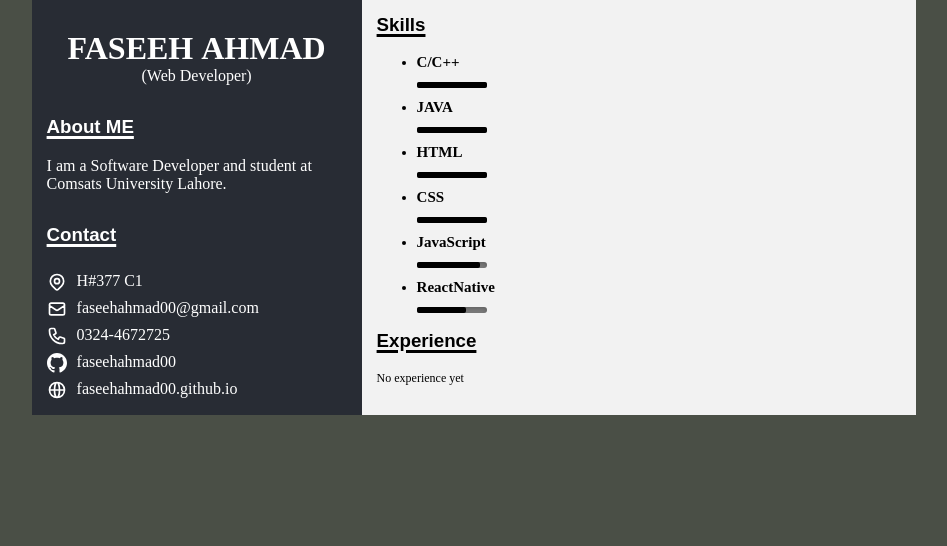
After one commit to faseehahmad00/cv, a PHP site: page / in a window 1280 px wide. The commit adds this page. Shown: the part 254-800 px from the top of the page, without its empty margins (166-1113 px from the left). Run offline with PHP 8.4, Linux system fonts and the light colour scheme.

Commit message:
fixed contrast issues

```diff
--- a/index.css
+++ b/src/index.css
@@ -1,31 +1,33 @@
 body {
-  background-color: black;
+  background-color:#4A4F46;
   display: flex;
   justify-content: center;
   align-items: center;
 }
 
 .container {
-  background-color: brown;
-  min-height: 100vh;
-  width: 80%;
+  /* position: absolute;
+  top: 0px; */
+  width: 70%;
   display: flex;
   flex-direction: row;
 }
 
 .profile {
-  flex: 3;
+  flex: 3.3;
   background-color: #282c34;
   display: flex;
   flex-direction: column;
   color: white;
   text-align: left;
   padding: 15px;
+  min-width: 300px;
 }
 
 .detailscontainer {
+  min-width: 200px;
   background-color: #ffffff;
-  flex: 7;
+  flex: 6.7;
   display: flex;
   flex-direction: column;
 }
@@ -43,15 +45,21 @@ body {
     height: 20px;
     width: 20px;
     margin-right: 10px;
+    color: white;
 }
-
+.imgcontainer{
+  margin-top: 20px;
+  display: flex;
+  justify-content: center;
+  align-items: center;
+  min-height: 220px;
+}
 .img {
   max-height: 200px;
   max-width: 200px;
   border-radius: 100px;
-  margin-top: 30px;
-  align-self: center;
 }
+
 .profile h1 {
   align-self: center;
   margin-bottom: 0px;
@@ -61,26 +69,30 @@ body {
     text-decoration: none;
 }
 .profile a:hover{
-    color:green;
+    color:#c9cac5;
 }
 .profile p {
   align-self: center;
   margin-top: 0px;
   font-size: 16px;
 }
-
+.profile ul{
+  padding:0;
+  margin: 0;
+}
 .profile li{
+  list-style-type: none;
     margin-top: 7px;
     display: flex;
     justify-content: flex-start;
-    align-items: center;
-
+    align-items: flex-start;
 }
 .profile h3 , .detailscontainer h3{
   font-family: sans-serif;
   text-decoration: underline solid;
   text-underline-offset: 3px;
   text-decoration-thickness: 3px;
+  margin-top: 15px;
 }
 
 .detailscontainer p{
--- /dev/null
+++ b/src/index.html
@@ -0,0 +1,83 @@
+<!DOCTYPE html>
+<html lang="en">
+  <head>
+
+    <meta charset="UTF-8" />
+    <meta http-equiv="X-UA-Compatible" content="IE=edge" />
+    <meta name="viewport" content="width=device-width, initial-scale=1.0" />
+    <title>CV</title>
+    <link rel="stylesheet" href="./index.css" />
+  </head>
+  <body>
+      <div class="container">
+      <div class="profile">
+        <div class="imgcontainer">
+        <img class="img" src="https://placeimg.com/200/200/any" alt="Profile pic"/>
+        </div>
+        <h1>FASEEH&#160AHMAD</h1>
+        <p>(Web Developer)</p>
+        <h3>About ME</h3>
+        <p>
+          I am a Software Developer and student at Comsats University Lahore.
+        </p>
+        <h3>Contact</h3>
+        <ul>
+           <li>
+            <svg class="icon" fill="none" stroke="currentColor" viewBox="0 0 24 24" xmlns="http://www.w3.org/2000/svg"><path stroke-linecap="round" stroke-linejoin="round" stroke-width="2" d="M17.657 16.657L13.414 20.9a1.998 1.998 0 01-2.827 0l-4.244-4.243a8 8 0 1111.314 0z"></path><path stroke-linecap="round" stroke-linejoin="round" stroke-width="2" d="M15 11a3 3 0 11-6 0 3 3 0 016 0z"></path></svg>
+           H#377 C1 </a></li>
+           <li><svg class="icon" fill="none" stroke="currentColor" viewBox="0 0 24 24" xmlns="http://www.w3.org/2000/svg"><path stroke-linecap="round" stroke-linejoin="round" stroke-width="2" d="M3 8l7.89 5.26a2 2 0 002.22 0L21 8M5 19h14a2 2 0 002-2V7a2 2 0 00-2-2H5a2 2 0 00-2 2v10a2 2 0 002 2z"></path></svg>faseehahmad00@gmail.com</li>
+           <li><svg class="icon" fill="none" stroke="currentColor" viewBox="0 0 24 24" xmlns="http://www.w3.org/2000/svg"><path stroke-linecap="round" stroke-linejoin="round" stroke-width="2" d="M3 5a2 2 0 012-2h3.28a1 1 0 01.948.684l1.498 4.493a1 1 0 01-.502 1.21l-2.257 1.13a11.042 11.042 0 005.516 5.516l1.13-2.257a1 1 0 011.21-.502l4.493 1.498a1 1 0 01.684.949V19a2 2 0 01-2 2h-1C9.716 21 3 14.284 3 6V5z"></path></svg>0324-4672725</li>
+           <li><svg class="icon" fill="white" viewBox="0 0 24 24"><path d="M12 0c-6.626 0-12 5.373-12 12 0 5.302 3.438 9.8 8.207 11.387.599.111.793-.261.793-.577v-2.234c-3.338.726-4.033-1.416-4.033-1.416-.546-1.387-1.333-1.756-1.333-1.756-1.089-.745.083-.729.083-.729 1.205.084 1.839 1.237 1.839 1.237 1.07 1.834 2.807 1.304 3.492.997.107-.775.418-1.305.762-1.604-2.665-.305-5.467-1.334-5.467-5.931 0-1.311.469-2.381 1.236-3.221-.124-.303-.535-1.524.117-3.176 0 0 1.008-.322 3.301 1.23.957-.266 1.983-.399 3.003-.404 1.02.005 2.047.138 3.006.404 2.291-1.552 3.297-1.23 3.297-1.23.653 1.653.242 2.874.118 3.176.77.84 1.235 1.911 1.235 3.221 0 4.609-2.807 5.624-5.479 5.921.43.372.823 1.102.823 2.222v3.293c0 .319.192.694.801.576 4.765-1.589 8.199-6.086 8.199-11.386 0-6.627-5.373-12-12-12z"/></svg><a href="https://github.com/faseehahmad00" target="_blank">faseehahmad00</a></li>
+           <li><svg class="icon" fill="none" stroke="currentColor" viewBox="0 0 24 24" xmlns="http://www.w3.org/2000/svg"><path stroke-linecap="round" stroke-linejoin="round" stroke-width="2" d="M21 12a9 9 0 01-9 9m9-9a9 9 0 00-9-9m9 9H3m9 9a9 9 0 01-9-9m9 9c1.657 0 3-4.03 3-9s-1.343-9-3-9m0 18c-1.657 0-3-4.03-3-9s1.343-9 3-9m-9 9a9 9 0 019-9"></path></svg><a href="https://faseehahmad00.github.io/" target="_blank">faseehahmad00.github.io</a></li>
+          </ul>
+
+      </div>
+      <div class="detailscontainer">
+        <div class="education">
+            <h3>Education</h3>
+             <h5>SSC 2014-2016</h5>
+             <p>Laurelbank School System,Lahore</p>
+             <h5>HSSC (CS) 2016-2018</h5>
+             <p>Punjab Group of Colleges,Lahore</p>
+             <h5>BSCS 2018-present</h5>
+             <p>Comsats University,Lahore</p>
+        </div>
+        <div class="details">
+            <h3>Skills</h3>
+            <ul>
+                <li>
+                    C/C++
+                </li>
+                <progress max=100 value=100></progress>
+                <li>
+                    JAVA
+
+                </li>
+                <progress max=100 value=100></progress>
+                <li>
+                    HTML
+
+                </li>
+                <progress max=100 value=100></progress>
+                <li>
+                    CSS
+                </li>
+                <progress max=100 value=100></progress>
+                <li>
+                    JavaScript
+                </li>
+                <progress max=100 value=90></progress>
+                <li>
+                    ReactNative
+                </li>
+                <progress max=100 value=70></progress>
+
+            </ul>
+            <h3>Experience</h3>
+            <p>No experience yet</p>
+        </div>
+
+      </div>
+    </div>
+  </body>
+</html>
```
Also changed, not shown: index.html (deleted, +0 -79 lines), src/imgs/envelope-solid.svg (renamed from envelope-solid.svg), src/imgs/github-brands.svg (renamed from github-brands.svg), src/imgs/globe-solid.svg (renamed from globe-solid.svg), src/imgs/map-marker-solid.svg (added), src/imgs/phone-alt-solid.svg (renamed from phone-alt-solid.svg).
